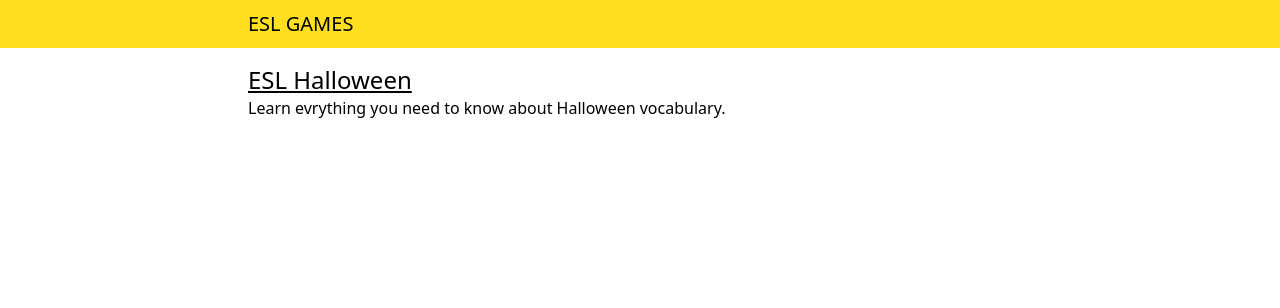
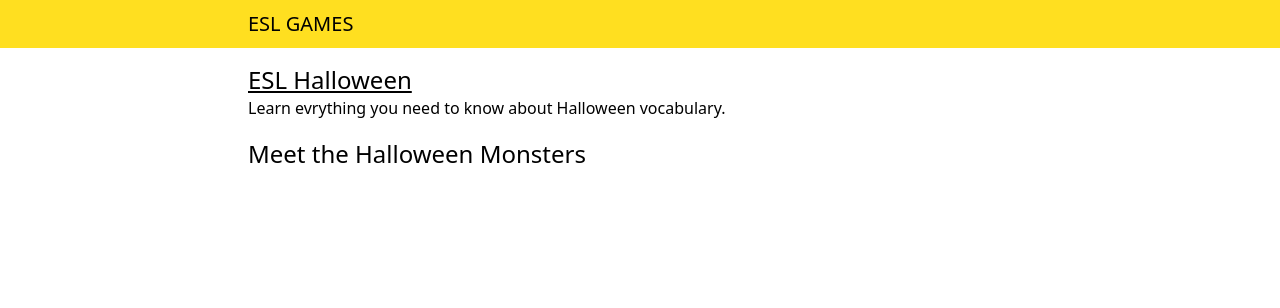
Before and after one commit to markoco14/pokemon, a FastAPI app: page /halloween in a window 1280 px wide. Shown: the top 308 px of the page. Run offline with FastAPI, Linux system fonts and the light colour scheme; data that the repository does not hold is empty; style sheets or scripts are compiled from the project's sources; some libraries are stand-ins or nearby versions.

Commit message:
add styles.css to base.html and style monster list

```diff
--- /dev/null
+++ b/src/static/css/styles.css
@@ -0,0 +1,19 @@
+h2 {
+    font-size: 1.5rem;
+}
+
+.monster-list {
+    margin-top: 1rem;
+
+    .list-item {
+        padding: 0.5rem 1rem;
+        border: solid, black, 1px;
+        border-radius: 0.5rem;
+        margin-bottom: 1rem;
+        text-align: center;
+    }
+
+    :last-child {
+        margin-bottom: 0;
+    }
+}
--- a/src/templates/base.html
+++ b/src/templates/base.html
@@ -6,6 +6,7 @@
     {% block title %}<title>Root</title>{% endblock title %}
     <script src="/src/static/js/vendor/htmx-2.0.4.min.js" defer></script>
     <link href="/src/static/output.css" rel="stylesheet">
+    <link rel="stylesheet" href="/src/static/css/styles.css">
 </head>
 <body class="min-h-screen overflow-y-scroll">
     <header class="sticky w-full top-0 mb-4 bg-yellow-300">
--- a/src/templates/halloween/index.html
+++ b/src/templates/halloween/index.html
@@ -8,5 +8,13 @@
             <h1 class="text-2xl underline underline-offset-2">ESL Halloween</h1>
             <p>Learn evrything you need to know about Halloween vocabulary.</p>
         </section>
+        <section class="mb-4">
+            <h2>Meet the Halloween Monsters</h2>
+            <ul class="monster-list">
+                {% for monster in monsters  %}
+                    <li class="list-item"><a href="/halloween/monsters/{{monster.name}}">{{monster.name.capitalize()}}</a></li>
+                {% endfor %}
+            </ul>
+        </section>
     </div>
 {% endblock content %}
```
